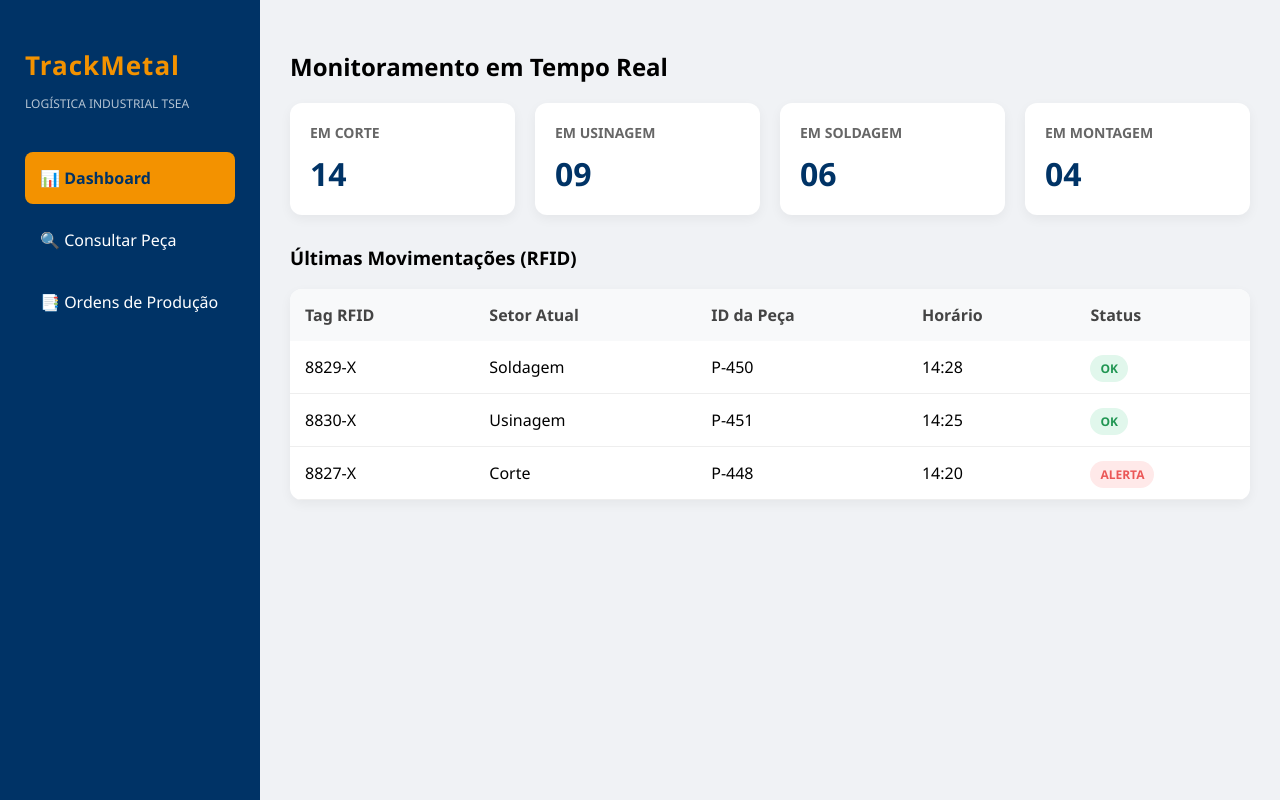
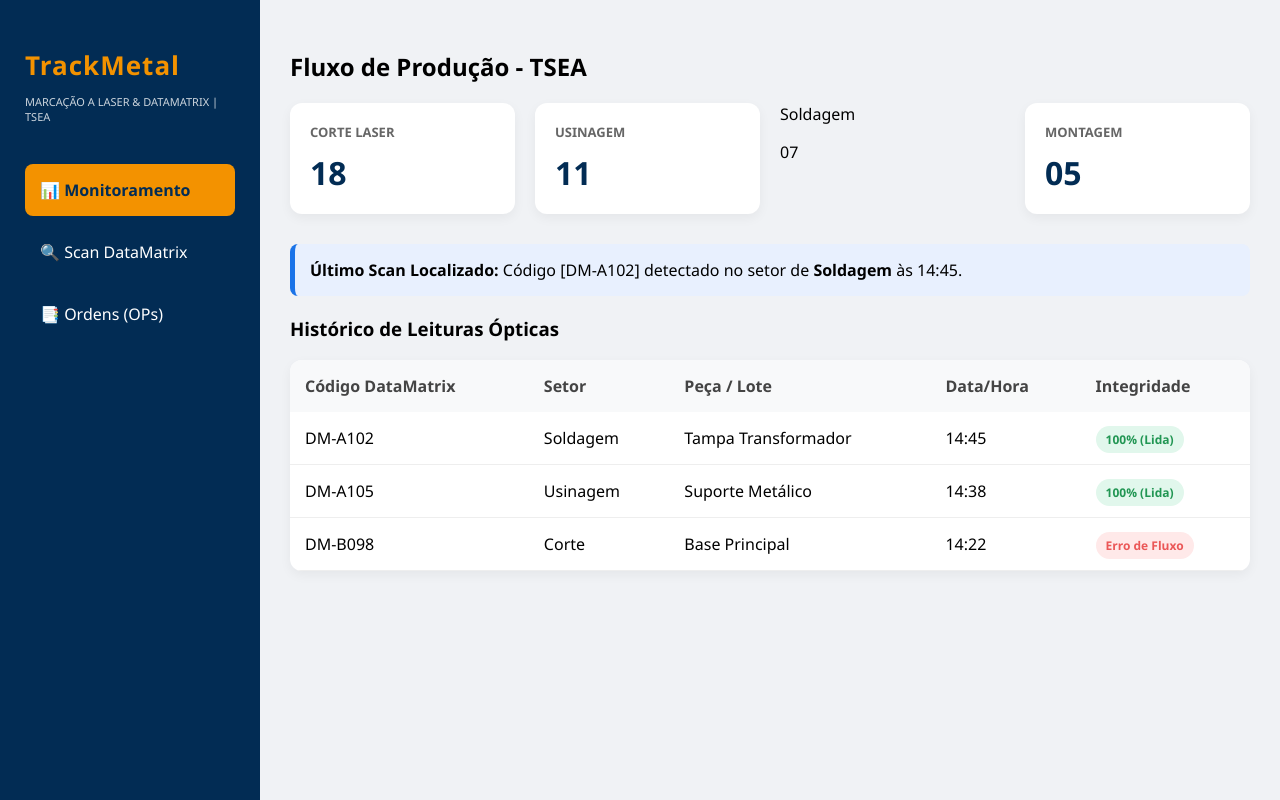
Before and after one commit to alunosenai40/Site-da-TSEA, a plain HTML site: page index.html in a window 1280 px wide. Drawn offline with Linux system fonts and the light colour scheme.

Commit message:
Update index.html

```diff
--- a/index.html
+++ b/index.html
@@ -2,15 +2,15 @@
 <html lang="pt-br">
 <head>
     <meta charset="UTF-8">
-    <title>TrackMetal - Sistema de Rastreamento RFID</title>
+    <title>TrackMetal - Rastreamento por DataMatrix</title>
     <style>
-        :root { --primary: #003366; --secondary: #f39200; --bg: #f0f2f5; --white: #ffffff; }
+        :root { --primary: #022c54; --secondary: #f39200; --bg: #f0f2f5; --white: #ffffff; }
         body { font-family: 'Segoe UI', Tahoma, Geneva, Verdana, sans-serif; background: var(--bg); margin: 0; display: flex; overflow: hidden; }
 
         /* Sidebar */
         nav { width: 260px; background: var(--primary); color: white; height: 100vh; padding: 25px; box-sizing: border-box; }
         nav h1 { font-size: 26px; color: var(--secondary); margin-bottom: 5px; letter-spacing: 1px; }
-        nav p { font-size: 12px; opacity: 0.7; margin-bottom: 40px; }
+        nav p { font-size: 11px; opacity: 0.8; margin-bottom: 40px; text-transform: uppercase; }
         .menu-item { padding: 15px; margin-bottom: 10px; cursor: pointer; border-radius: 8px; transition: 0.3s; display: flex; align-items: center; }
         .menu-item:hover { background: rgba(255,255,255,0.1); }
         .menu-item.active { background: var(--secondary); color: var(--primary); font-weight: bold; }
@@ -25,7 +25,7 @@
         /* Estilização Geral */
         .card-grid { display: grid; grid-template-columns: repeat(4, 1fr); gap: 20px; margin-bottom: 30px; }
         .card { background: var(--white); padding: 20px; border-radius: 12px; box-shadow: 0 4px 12px rgba(0,0,0,0.05); }
-        .card h3 { margin: 0; color: #666; font-size: 14px; text-transform: uppercase; }
+        .card h3 { margin: 0; color: #666; font-size: 13px; text-transform: uppercase; }
         .card p { font-size: 32px; font-weight: bold; margin: 10px 0 0; color: var(--primary); }
 
         table { width: 100%; border-collapse: collapse; background: var(--white); border-radius: 12px; overflow: hidden; box-shadow: 0 4px 12px rgba(0,0,0,0.05); }
@@ -35,79 +35,82 @@
         .bg-ok { background: #e1f7ec; color: #219653; }
         .bg-alert { background: #ffe9e9; color: #eb5757; }
 
-        input { width: 100%; padding: 12px; border: 1px solid #ddd; border-radius: 8px; margin-bottom: 20px; }
+        .scanner-info { background: #e8f0fe; padding: 15px; border-radius: 8px; border-left: 5px solid #1a73e8; margin-bottom: 20px; }
     </style>
 </head>
 <body>
 
 <nav>
     <h1>TrackMetal</h1>
-    <p>LOGÍSTICA INDUSTRIAL TSEA</p>
+    <p>Marcação a Laser & DataMatrix | TSEA</p>
 
-    <div class="menu-item active" onclick="openTab(event, 'dashboard')">📊 Dashboard</div>
-    <div class="menu-item" onclick="openTab(event, 'consulta')">🔍 Consultar Peça</div>
-    <div class="menu-item" onclick="openTab(event, 'ordens')">📑 Ordens de Produção</div>
+    <div class="menu-item active" onclick="openTab(event, 'dashboard')">📊 Monitoramento</div>
+    <div class="menu-item" onclick="openTab(event, 'consulta')">🔍 Scan DataMatrix</div>
+    <div class="menu-item" onclick="openTab(event, 'ordens')">📑 Ordens (OPs)</div>
 </nav>
 
 <main>
     <div id="dashboard" class="tab-content active">
-        <h2>Monitoramento em Tempo Real</h2>
+        <h2>Fluxo de Produção - TSEA</h2>
         <div class="card-grid">
-            <div class="card"><h3>Em Corte</h3><p>14</p></div>
-            <div class="card"><h3>Em Usinagem</h3><p>09</p></div>
-            <div class="card"><h3>Em Soldagem</h3><p>06</p></div>
-            <div class="card"><h3>Em Montagem</h3><p>04</p></div>
+            <div class="card"><h3>Corte Laser</h3><p>18</p></div>
+            <div class="card"><h3>Usinagem</h3><p>11</p></div>
+            <div class="card)<h3>Soldagem</h3><p>07</p></div>
+            <div class="card"><h3>Montagem</h3><p>05</p></div>
         </div>
 
-        <h3>Últimas Movimentações (RFID)</h3>
+        <div class="scanner-info">
+            <strong>Último Scan Localizado:</strong> Código [DM-A102] detectado no setor de <strong>Soldagem</strong> às 14:45.
+        </div>
+
+        <h3>Histórico de Leituras Ópticas</h3>
         <table>
             <thead>
                 <tr>
-                    <th>Tag RFID</th>
-                    <th>Setor Atual</th>
-                    <th>ID da Peça</th>
-                    <th>Horário</th>
-                    <th>Status</th>
+                    <th>Código DataMatrix</th>
+                    <th>Setor</th>
+                    <th>Peça / Lote</th>
+                    <th>Data/Hora</th>
+                    <th>Integridade</th>
                 </tr>
             </thead>
             <tbody>
-                <tr><td>8829-X</td><td>Soldagem</td><td>P-450</td><td>14:28</td><td><span class="badge bg-ok">OK</span></td></tr>
-                <tr><td>8830-X</td><td>Usinagem</td><td>P-451</td><td>14:25</td><td><span class="badge bg-ok">OK</span></td></tr>
-                <tr><td>8827-X</td><td>Corte</td><td>P-448</td><td>14:20</td><td><span class="badge bg-alert">ALERTA</span></td></tr>
+                <tr><td>DM-A102</td><td>Soldagem</td><td>Tampa Transformador</td><td>14:45</td><td><span class="badge bg-ok">100% (Lida)</span></td></tr>
+                <tr><td>DM-A105</td><td>Usinagem</td><td>Suporte Metálico</td><td>14:38</td><td><span class="badge bg-ok">100% (Lida)</span></td></tr>
+                <tr><td>DM-B098</td><td>Corte</td><td>Base Principal</td><td>14:22</td><td><span class="badge bg-alert">Erro de Fluxo</span></td></tr>
             </tbody>
         </table>
     </div>
 
     <div id="consulta" class="tab-content">
-        <h2>Rastreabilidade de Item</h2>
-        <p>Digite o código da tag RFID ou ID da peça para ver o histórico completo.</p>
-        <input type="text" placeholder="Ex: 8829-X...">
-        <div class="card" style="border-left: 5px solid var(--secondary);">
-            <p style="font-size: 16px;">Resultado da Busca: <strong>Peça P-450 (Transformador Médio)</strong></p>
-            <hr>
+        <h2>Rastreabilidade via DataMatrix</h2>
+        <p>Aponte o leitor óptico para o código gravado a laser na peça.</p>
+        <input type="text" placeholder="Aguardando leitura do scanner..." style="width: 100%; padding: 15px; border: 2px solid var(--primary); border-radius: 8px;">
+
+        <div class="card" style="margin-top: 20px;">
+            <p><strong>Detalhes da Gravação Laser:</strong></p>
             <ul>
-                <li><strong>10:00</strong> - Entrada no sistema (Corte)</li>
-                <li><strong>11:30</strong> - Processamento concluído (Usinagem)</li>
-                <li><strong>14:28</strong> - Detectado no setor (Soldagem)</li>
+                <li><strong>Profundidade da Marcação:</strong> 0.15mm</li>
+                <li><strong>Data da Gravação:</strong> 15/04/2026</li>
+                <li><strong>Responsável:</strong> Célula de Corte 02</li>
             </ul>
         </div>
     </div>
 
     <div id="ordens" class="tab-content">
-        <h2>Ordens de Produção (OPs)</h2>
+        <h2>Gestão de Ordens de Produção</h2>
         <table>
             <thead>
                 <tr>
-                    <th>Nº da Ordem</th>
+                    <th>OP</th>
                     <th>Cliente</th>
-                    <th>Prazo</th>
-                    <th>Progresso</th>
+                    <th>Peças Marcadas</th>
+                    <th>Status</th>
                 </tr>
             </thead>
             <tbody>
-                <tr><td>OP-2026-001</td><td>Energia Brasil</td><td>20/04/2026</td><td>75%</td></tr>
-                <tr><td>OP-2026-002</td><td>Indústrias Norte</td><td>25/04/2026</td><td>40%</td></tr>
-                <tr><td>OP-2026-003</td><td>Cemig Dist.</td><td>02/05/2026</td><td>10%</td></tr>
+                <tr><td>OP-1540</td><td>Cemig</td><td>45/50</td><td>Em andamento</td></tr>
+                <tr><td>OP-1541</td><td>Energia SP</td><td>12/12</td><td>Concluída</td></tr>
             </tbody>
         </table>
     </div>
@@ -115,20 +118,15 @@
 
 <script>
     function openTab(evt, tabName) {
-        // Esconder todos os conteúdos
         var i, tabcontent, menuitems;
         tabcontent = document.getElementsByClassName("tab-content");
         for (i = 0; i < tabcontent.length; i++) {
             tabcontent[i].classList.remove("active");
         }
-
-        // Remover a classe 'active' de todos os botões do menu
         menuitems = document.getElementsByClassName("menu-item");
         for (i = 0; i < menuitems.length; i++) {
             menuitems[i].classList.remove("active");
         }
-
-        // Mostrar a aba atual e marcar o botão como ativo
         document.getElementById(tabName).classList.add("active");
         evt.currentTarget.classList.add("active");
     }
```
